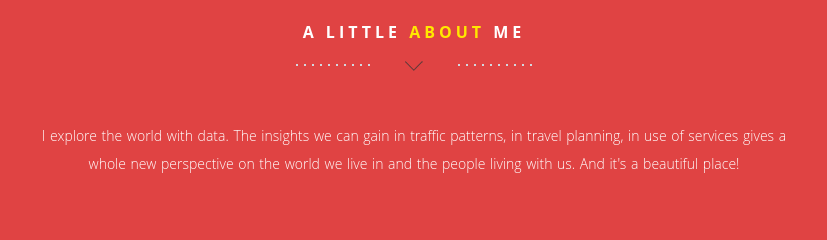
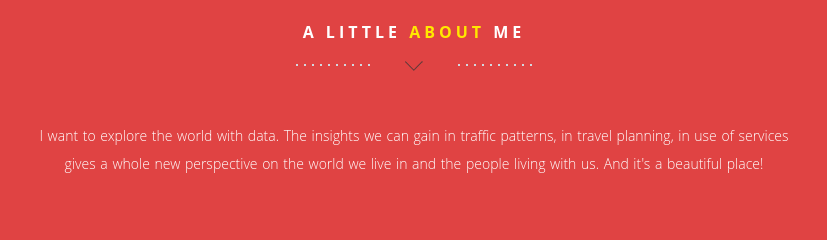
Before and after one commit to CornChowder/CornChowder.github.io, a plain HTML site: page index.html in a window 1280 px wide. Shown: the part 940-1180 px from the top of the page, 226-1053 px from the left. Drawn offline with nearby package versions, Linux system fonts and the light colour scheme; some packages are replaced by stand-ins of ours.

Commit message:
Update about me

```diff
--- a/index.html
+++ b/index.html
@@ -104,7 +104,7 @@
               <div class="col-md-8 col-md-offset-2 wp1">
                 <h1 class="arrow">A little <span>about</span> me</h1><!-- Headline -->
 				<!-- about / welcome text -->
-                <p>I explore the world with data. The insights we can gain in traffic patterns, in travel planning, in use of services gives a whole new perspective on the world we live in and the people living with us. And it's a beautiful place!</p>
+                <p>I want to explore the world with data. The insights we can gain in traffic patterns, in travel planning, in use of services gives a whole new perspective on the world we live in and the people living with us. And it's a beautiful place!</p>
               </div>
             </div>
           </div>
```
